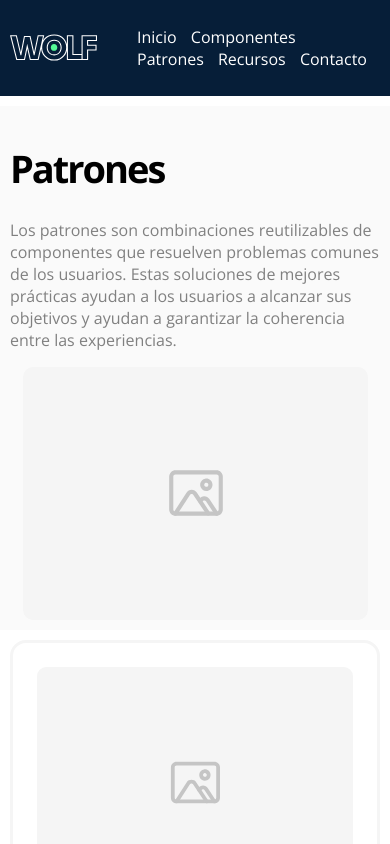
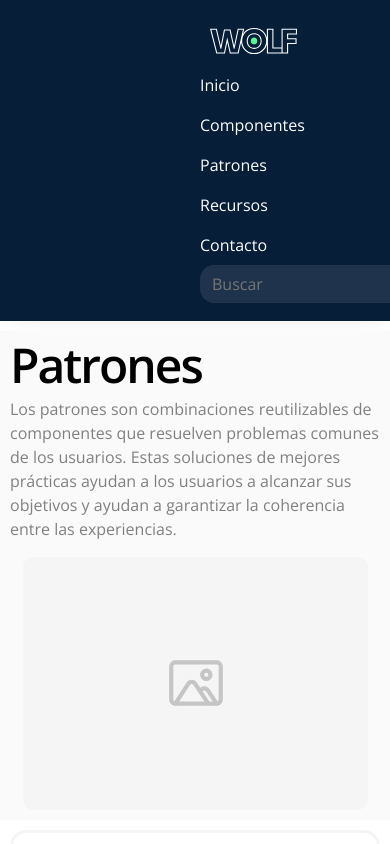
Before and after one commit to AnnyLeanez/Proyecto-W, a plain HTML site: page pages/patrones.html in a window 390 px wide. Shown: the top 844 px of the page. Drawn offline with nearby package versions, Linux system fonts and the light colour scheme.

Commit message:
aplicando bootstrap

```diff
--- a/css/main.css
+++ b/css/main.css
@@ -1,23 +1,33 @@
 body{
 	font-family: 'Open Sans';
     margin: 0%;
+    display: flex;
+    flex-direction: column;
 }
 
-.menu{
-    display: flex;
+header{
+    overflow:hidden;
+	text-align: left;
+    flex-direction: row;
+    box-shadow: 0px 0px 30px -10px rgba(0, 0, 0, 0.15);
     padding: 10px;
-    padding-left: 140px;
+    padding-left: 200px;
     padding-right: 200px;
     margin-bottom:10px;
-    background-color: #061E38 ;
+    background-color: #061E38;
 }
 
 .button-header {
-	display: inline-block;
 	padding-right: 90px;
 	position:relative;
 	font-size: 15px;
+    text-decoration: none;
 	color: white;
+}
+
+.button-color {
+    color: white;
+    text-decoration: none;
 }
 
 ul {
@@ -31,6 +41,7 @@ ul {
 
 h1 {
     font-size: 90px;
+    font-weight: 700;
     letter-spacing: -5px;
     line-height: 80px;
     color: rgb(0, 0, 0);
@@ -40,7 +51,15 @@ h1 {
 }
 
 h2 {
-    font-size: 38px;
+    font-size: 48px;
+    font-weight: 600;
+    line-height: 48px;
+    letter-spacing: -2px;
+    color:rgb(0, 0, 0);
+}
+
+h3 {
+    font-size: 32px;
     line-height: 40px;
     letter-spacing: -2px;
     color:rgb(0, 0, 0);
@@ -87,7 +106,7 @@ h2 {
     padding-top: 50px;
 }
 
-.card {
+.cards {
     text-align: left;
     background-color: #fafafa;
     border-radius: 20px;
@@ -124,6 +143,7 @@ footer{
 }
 
 .logo-header {
+    padding: 10px 40px 10px 10px;
     animation-duration: 3s;
     animation-name: aparecer;
     animation-iteration-count:initial;
@@ -136,6 +156,18 @@ footer{
       opacity: 1;
     }
  }
+
+.input-buscador {
+    height: calc(1.5em + .75rem + 2px);
+    padding: .375rem .75rem;
+    font-size: 1rem;
+    font-weight: 1.5;
+    display: block;
+    border-radius: .90rem;
+    background-clip: padding-box;
+    border: none;
+    background-color: #1F344C;
+}
 
 @media only screen and (min-width: 1024px) {
     .box {
--- a/pages/patrones.html
+++ b/pages/patrones.html
@@ -4,6 +4,7 @@
     <meta charset="UTF-8">
     <meta http-equiv="X-UA-Compatible" content="IE=edge">
     <meta name="viewport" content="width=device-width, initial-scale=1.0">
+    <link href="https://cdn.jsdelivr.net/npm/bootstrap@5.0.2/dist/css/bootstrap.min.css" rel="stylesheet" integrity="sha384-EVSTQN3/azprG1Anm3QDgpJLIm9Nao0Yz1ztcQTwFspd3yD65VohhpuuCOmLASjC" crossorigin="anonymous">
     <link rel="stylesheet" href="../css/main.css">
     <link href="https://fonts.googleapis.com/css2?family=Open+Sans:wght@100;200;300;400;500;600;700;800&display=swap" rel="stylesheet">
     <title>Patrones</title>
@@ -11,14 +12,27 @@
 <body>
     <!-- cabecera logo + nav -->
     <header>
-        <nav class="menu">
-            <img src="../images/logo.svg" alt="Logo">
-            <ul>
-                <a href="../index.html"><li class="button-header">Inicio</li></a>
-                <a href="componentes.html"><li class="button-header">Componentes</li></a>
-                <a href="patrones.html"><li class="button-header">Patrones</li></a>
-                <a href="recursos.html"><li class="button-header">Recursos</li></a>
-                <a href="contacto.html"><li class="button-header">Contacto</li></a>
+        <nav class="navbar navbar-expand-lg">
+            <img class="logo-header" src="../images/logo.svg" alt="Logo">
+            <ul class="navbar-nav mr-auto">
+                <li class="nav-item button-header">
+                    <a class="button-color nav-link" href="../index.html"> Inicio</a>
+                </li>
+                <li class="nav-item button-header">
+                    <a class="button-color nav-link" href="componentes.html"> Componentes</a>
+                </li>
+                <li class="nav-item button-header">
+                    <a class="button-color nav-link" href="patrones.html"> Patrones</a>
+                </li>
+                <li class="nav-item button-header">
+                    <a class="button-color nav-link" href="recursos.html"> Recursos</a>
+                </li>
+                <li class="nav-item button-header">
+                    <a class="button-color nav-link" href="contacto.html"> Contacto</a>
+                </li>
+                <form class="form-inline">
+                    <input class="input-buscador" type="search" placeholder="Buscar" aria-label="Search">
+                </form>
             </ul>
         </nav>
     </header>
```
Also changed, not shown: index.html (+40 -20 lines), pages/componentes.html (+22 -8 lines), pages/contacto.html (+22 -8 lines), pages/recursos.html (+22 -8 lines).
